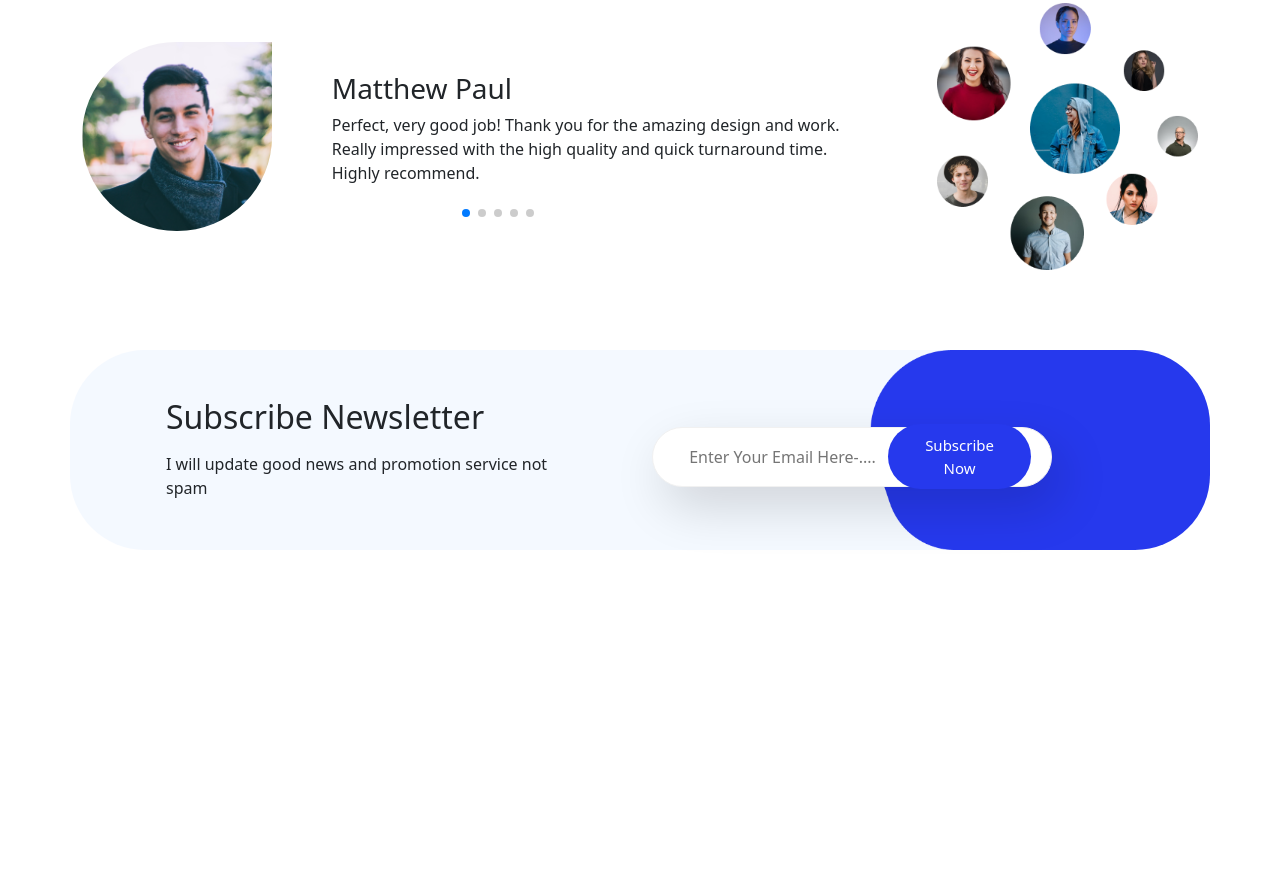
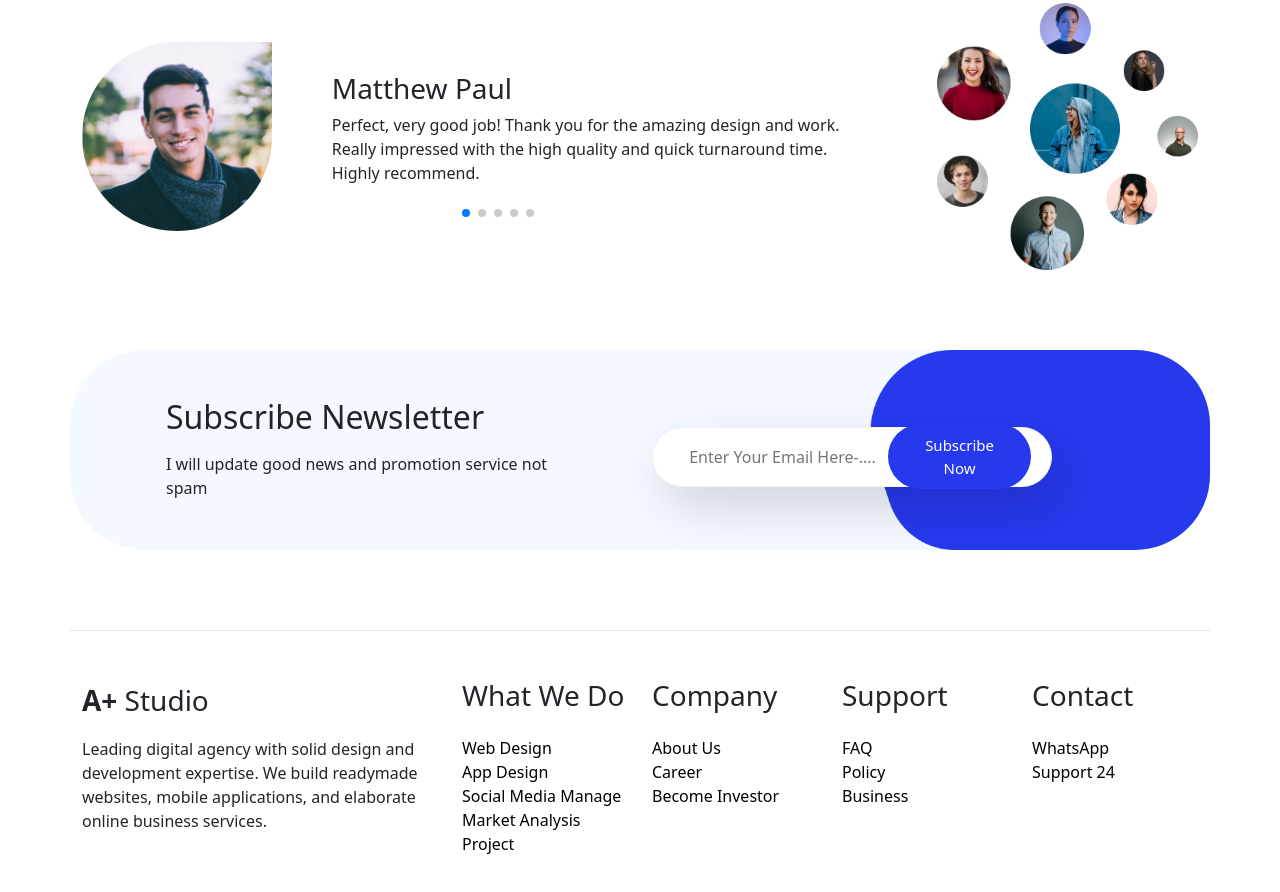
Before and after one commit to devjuwel792/A--Studio, a plain HTML site: page index.html in a window 1280 px wide. Shown: the part 2498-3390 px from the top of the page. Before the commit the page ends 3128 px from the top, so only its background shows below. Drawn offline with nearby package versions, Linux system fonts and the light colour scheme.

Commit message:
footer added

```diff
--- /dev/null
+++ b/assets/css/footer.css
@@ -0,0 +1,3 @@
+footer .container {
+  border-top: 1px solid #e4e4e4;
+}
--- a/assets/css/style.css
+++ b/assets/css/style.css
@@ -14,3 +14,14 @@ img {
   display: grid;
   align-items: center;
 }
+
+a {
+  text-decoration: none;
+  color: black;
+}
+ul {
+  padding: 0 !important;
+}
+li {
+  list-style-type: none;
+}
--- a/index.html
+++ b/index.html
@@ -16,6 +16,7 @@
     <link rel="stylesheet" href="./assets/css/products.css">
     <link rel="stylesheet" href="./assets/css/testimonial.css">
     <link rel="stylesheet" href="./assets/css/newsletter.css">
+    <link rel="stylesheet" href="./assets/css/footer.css">
 </head>
 
 <body>
@@ -58,7 +59,7 @@
             </div>
         </div>
     </nav>
-    </div>
+
 
 
     <!-- header section  end  -->
@@ -453,7 +454,7 @@
                 <div class="col-6 ">
                     <form class="">
                         <div class="email-box d-flex align-items-center justify-content-between">
-                            <input type="email" name="" id="  "  placeholder=" Enter Your Email Here-....">
+                            <input type="email" name="" id="  " placeholder=" Enter Your Email Here-....">
                             <button class="email-btn ">Subscribe Now</button>
                         </div>
 
@@ -466,6 +467,86 @@
 
     <!-- newsletter end  -->
 
+    <footer class="section">
+
+        <div class="container">
+            <div class="row mt-5 ">
+                <div class="col-md-4 ">
+                    <div>
+
+                        <a class="navbar-brand" href="#"><span>A+</span> Studio</a>
+                    </div>
+                    <p class="pt-3">Leading digital agency with solid design and development expertise. We build
+                        readymade websites,
+                        mobile applications, and elaborate online business services.</p>
+                </div>
+                <div class="col-md-2">
+                    <h3>What We Do</h3>
+                    <ul class="pt-3">
+                        <li><a href="#">Web Design
+                            </a></li>
+                        <li><a href="#">
+                                App Design
+                            </a></li>
+                        <li><a href="#">
+                                Social Media Manage
+                            </a></li>
+                        <li><a href="#">
+                                Market Analysis Project</a></li>
+                    </ul>
+                </div>
+                <div class="col-md-2">
+                    <h3>Company</h3>
+                    <ul class="pt-3">
+                        <li><a href="#">About Us
+
+                            </a></li>
+                        <li><a href="#">Career
+
+                            </a></li>
+                        <li><a href="#"> Become Investor
+
+                            </a></li>
+
+                    </ul>
+                </div>
+                <div class="col-md-2">
+                    <h3>Support</h3>
+                    <ul class="pt-3">
+                        <li><a href="#">FAQ
+
+
+                            </a></li>
+                        <li><a href="#">Policy
+
+
+                            </a></li>
+                        <li><a href="#">Business
+
+                            </a></li>
+
+                    </ul>
+                </div>
+                <div class="col-md-2">
+                    <h3>Contact</h3>
+                    <ul class="pt-3">
+                        <li><a href="#">
+                                WhatsApp
+
+                            </a></li>
+                        <li><a href="#">
+                                Support 24
+
+
+                            </a></li>
+
+
+                    </ul>
+                </div>
+            </div>
+        </div>
+    </footer>
+
 
     <!-- Swiper JS -->
     <script src="https://cdn.jsdelivr.net/npm/swiper@10/swiper-bundle.min.js"></script>
@@ -475,6 +556,7 @@
         var swiper = new Swiper(".mySwiper", {
             spaceBetween: 30,
             effect: "fade",
+            loop: true,
 
             pagination: {
                 el: ".swiper-pagination",
```
